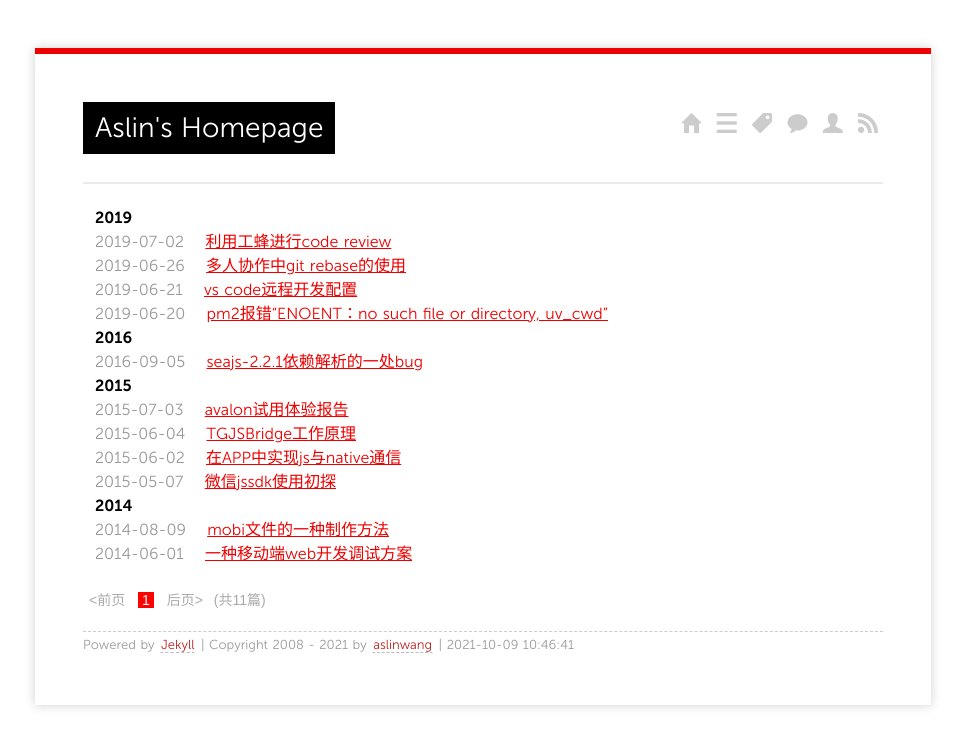
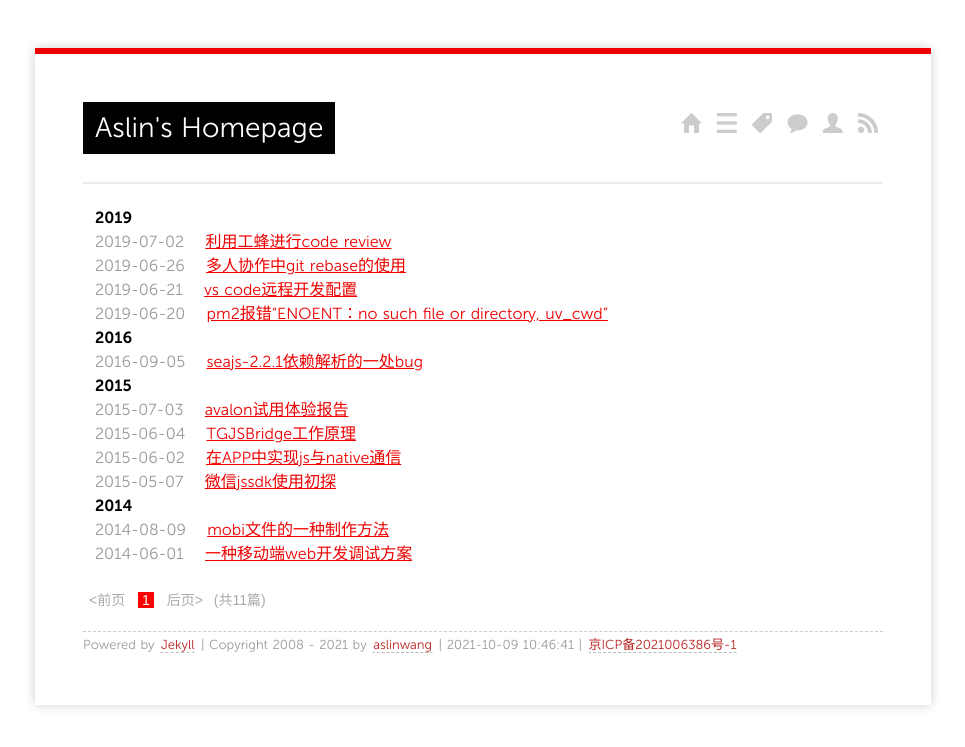
Before and after one commit to aslinwang/aslinwang.github.io, a Jekyll site: the page built from index.html, in a window 1280 px wide. Shown: the top 747 px of the page, without its empty margins (157-1122 px from the left). Built offline with Jekyll 4.4.1, drawn with Linux system fonts in a browser that asks for light colours; the list of posts is cut into pages by our own code.

Commit message:
fix: 增加备案号

```diff
--- a/_layouts/default.html
+++ b/_layouts/default.html
@@ -50,7 +50,7 @@
       </div>
 
     <footer>
-        <p><small>Powered by <a href="https://github.com/mojombo/jekyll">Jekyll</a> | Copyright 2008 - {{site.time | date:"%Y"}} by <a href="http://aslinwang.github.io/">aslinwang</a> | <span class="label label-info">{{site.time | date:"%Y-%m-%d %H:%M:%S"}}</span></small></p>
+        <p><small>Powered by <a href="https://github.com/mojombo/jekyll">Jekyll</a> | Copyright 2008 - {{site.time | date:"%Y"}} by <a href="http://aslinwang.github.io/">aslinwang</a> | <span class="label label-info">{{site.time | date:"%Y-%m-%d %H:%M:%S"}}</span> | <a href="https://beian.miit.gov.cn">京ICP备2021006386号-1</a></small></p>
     </footer>
 
     </div>
```
